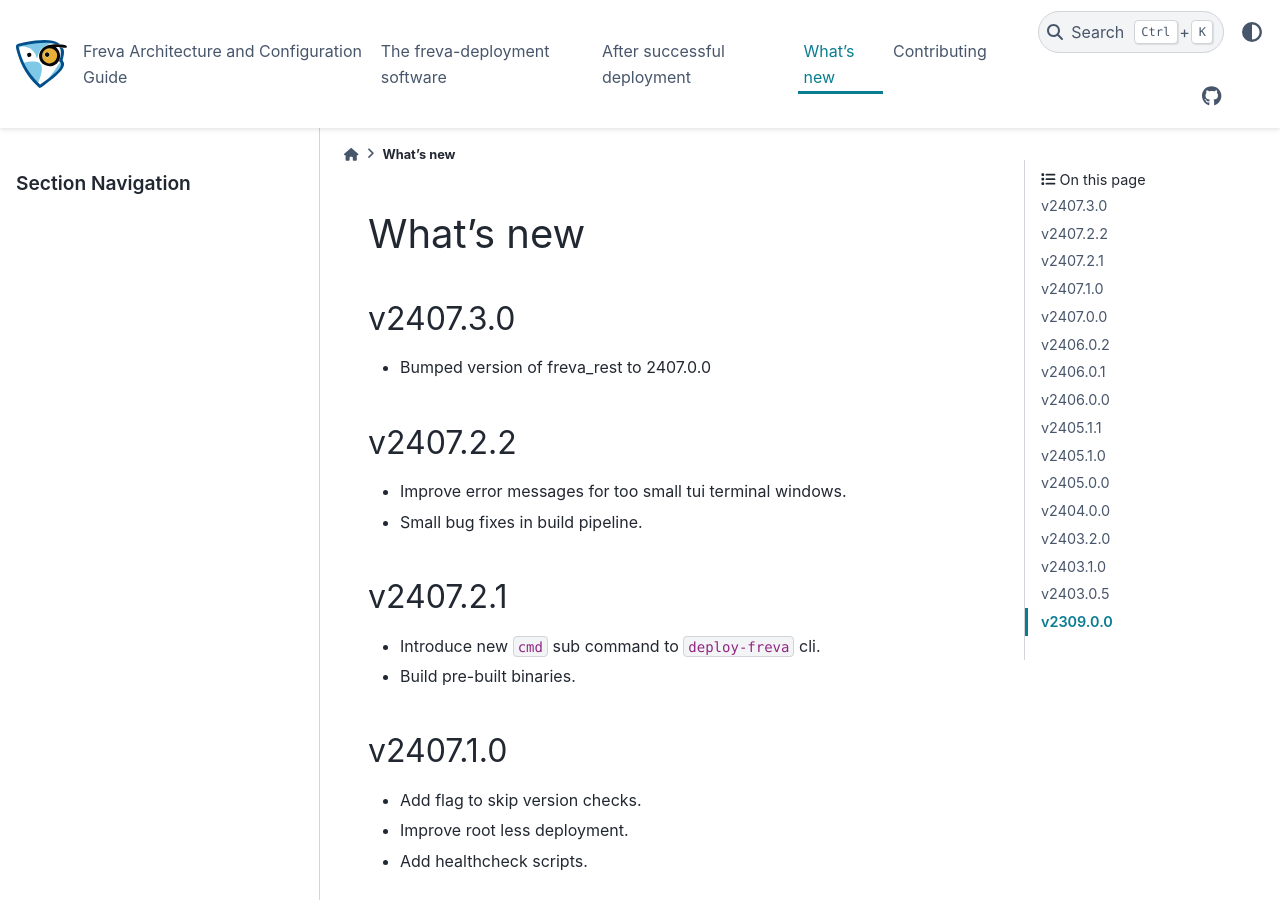
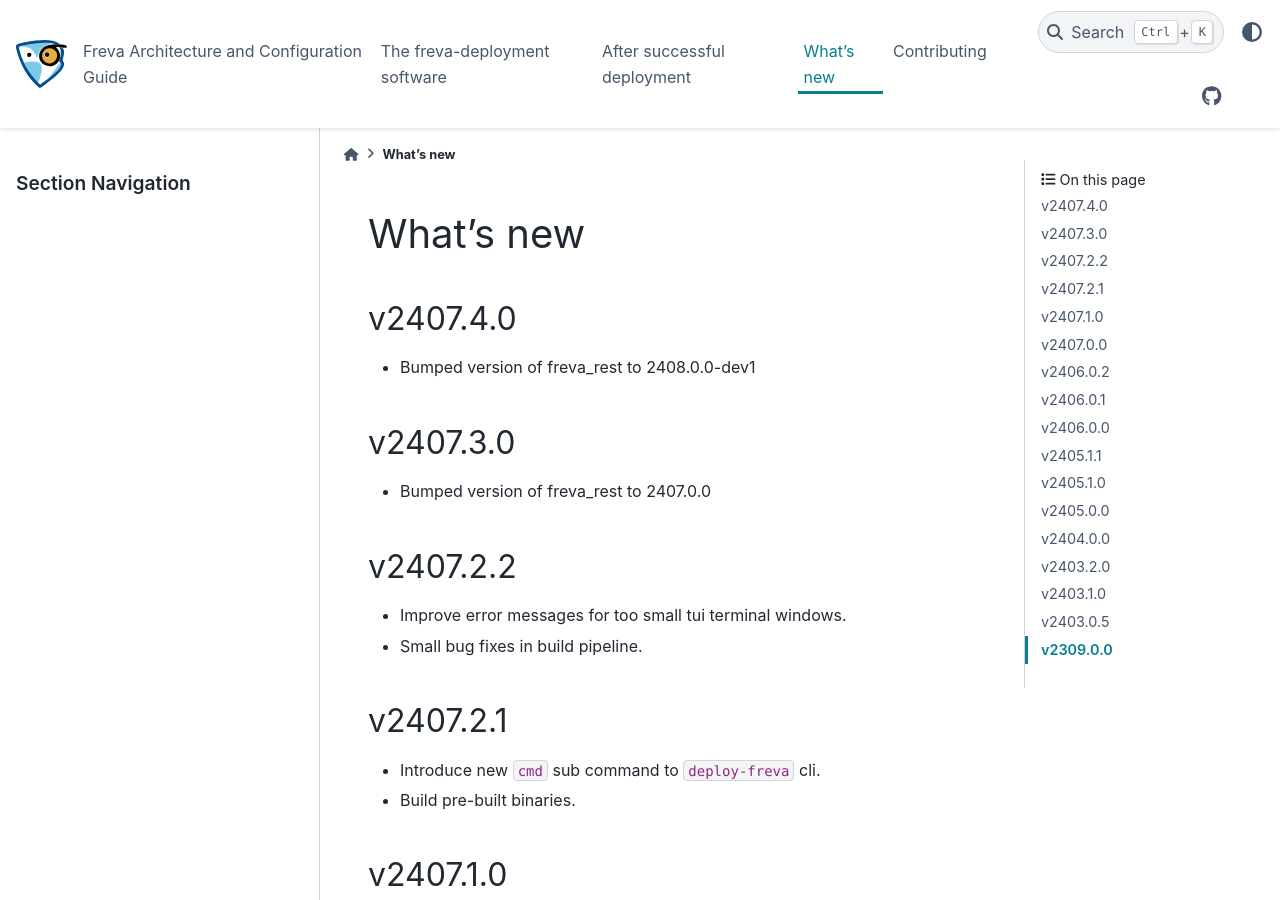
Before and after one commit to FREVA-CLINT/freva-deployment, a Sphinx documentation site: the page built from docs/whatsnew.rst, in a window 1280 px wide and 900 px high. Built offline with Sphinx 7.4.7 and the PyData theme 0.15.4, drawn with Linux system fonts in a browser that asks for light colours; pages that are not in the unit, such as notebooks, are missing from menus.

Commit message:
Bump freva_rest version to 2408.0.0-dev1

```diff
--- a/docs/whatsnew.rst
+++ b/docs/whatsnew.rst
@@ -6,6 +6,12 @@ What's new
 .. toctree::
    :maxdepth: 0
    :titlesonly:
+
+v2407.4.0
+~~~~~~~~
+* Bumped version of freva_rest to 2408.0.0-dev1
+
+
 
 v2407.3.0
 ~~~~~~~~
--- a/src/freva_deployment/__init__.py
+++ b/src/freva_deployment/__init__.py
@@ -1,7 +1,7 @@
 import argparse
 from urllib.request import urlretrieve
 
-__version__ = "2407.3.0"
+__version__ = "2407.4.0"
 
 FREVA_PYTHON_VERSION = "3.12"
 AVAILABLE_PYTHON_VERSIONS = ["3.8", "3.9", "3.10", "3.11", "3.12"]
```
Also changed, not shown: 1 other file.
